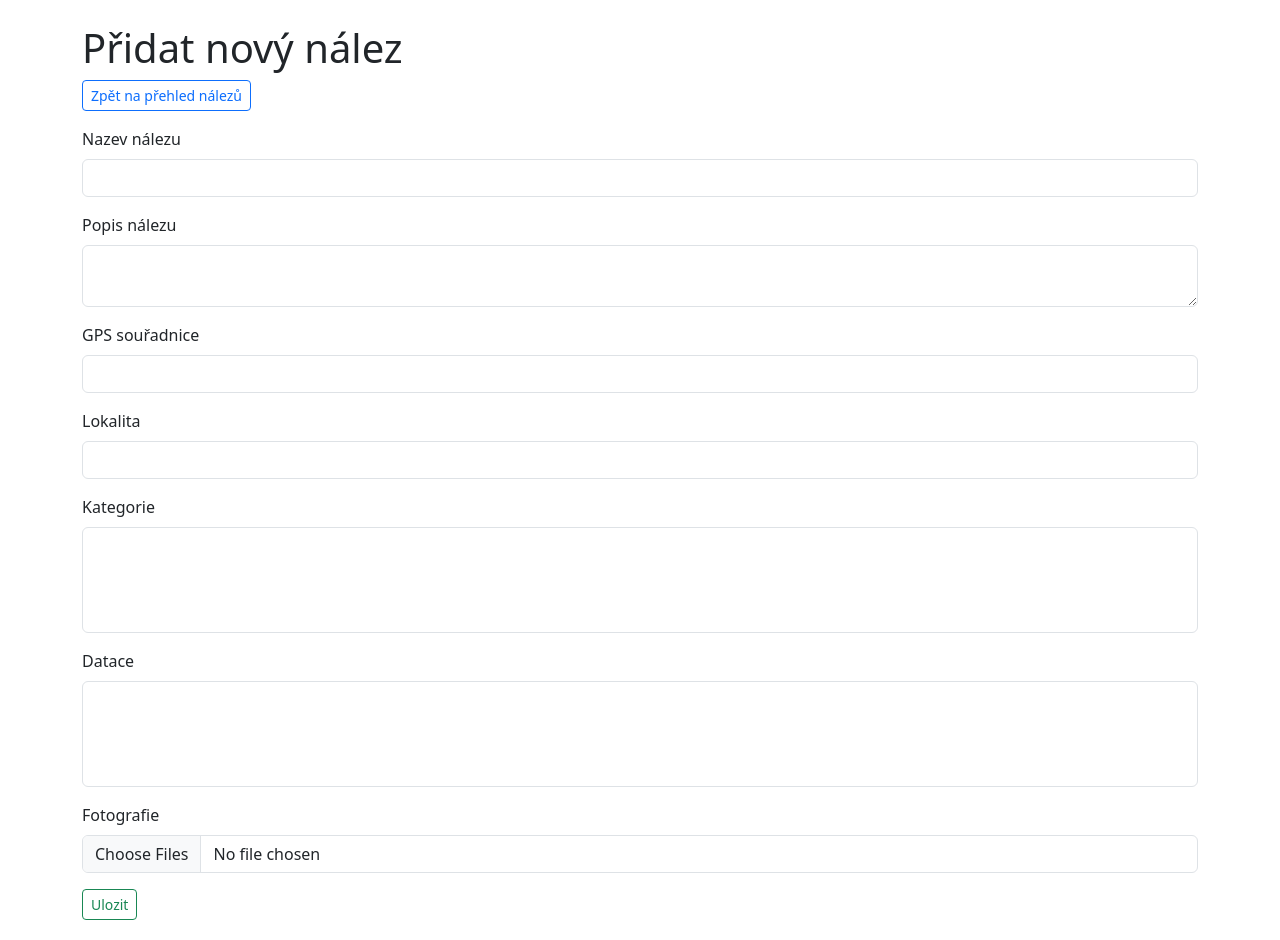
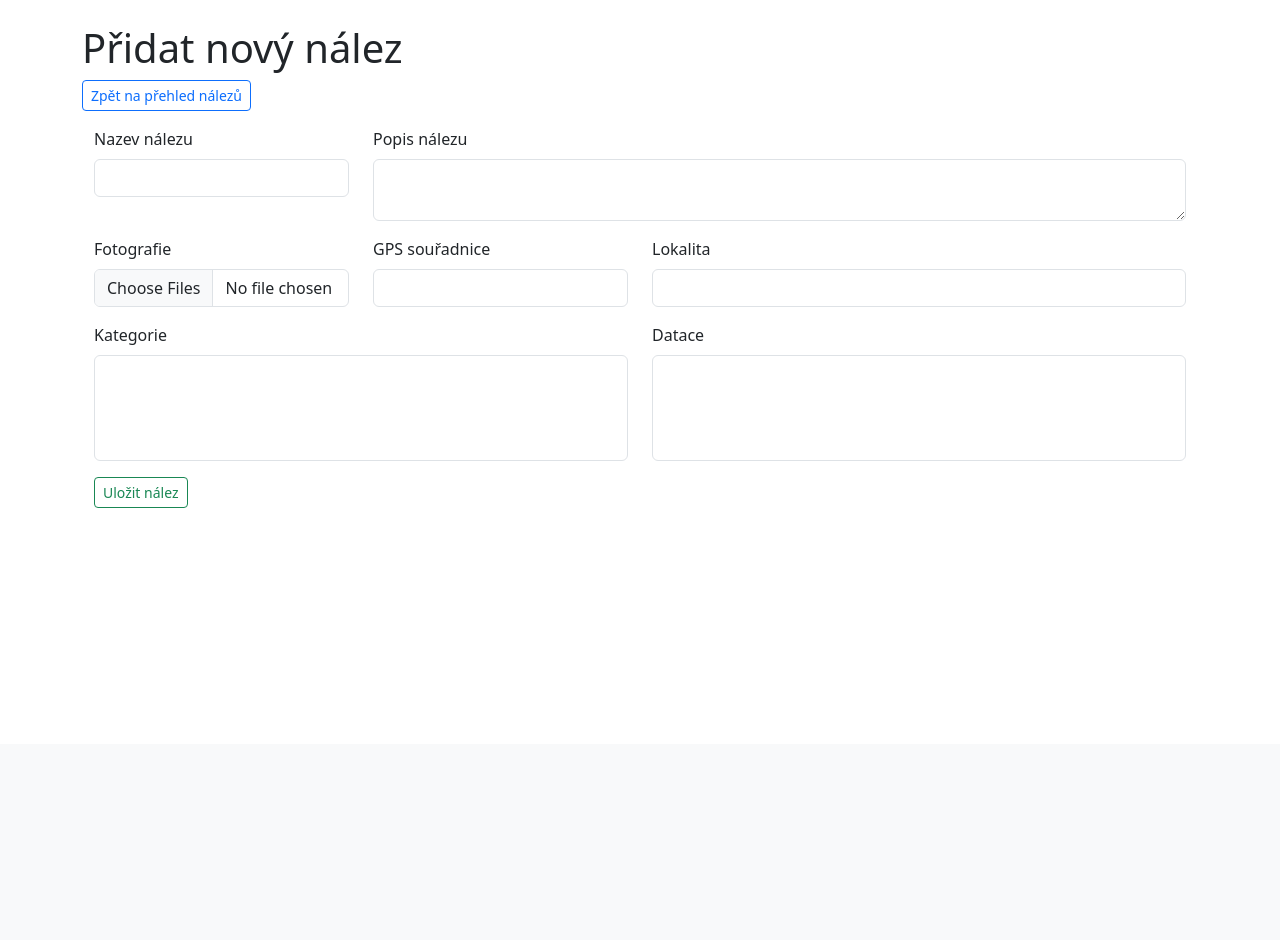
Before and after one commit to jirka8/ArchFlask, a Flask app: template templates/add_item.html in a window 1280 px wide. Shown: the part 56-996 px from the top of the page. After the commit the page ends 564 px from the top, so only its background shows below. Run offline with Flask 3, Linux system fonts and the light colour scheme; the template is opened without the code that fills it: values that come from a table or form of the project are taken from there, others are empty; parts of the project's set-up code (start-up, migrations or seed data) failed here and were passed over; some libraries are stand-ins or nearby versions.

Commit message:
- skoro final formulare pro pridani nalezu

```diff
--- a/templates/add_item.html
+++ b/templates/add_item.html
@@ -4,35 +4,47 @@
 <h1>Přidat nový nález</h1>
 <p><a class="btn btn-outline-primary btn-sm" href="{{ url_for('items') }}" role="button">Zpět na přehled nálezů</a></p>
 <form action name="add_item" method="POST" class="form" role="form">
-    <div class="mb-3 required">
+    <div class="container">
+        <div class="row pb-3">
+            <div class="col-3 required">
                 {{ form.title.label(class="form-label") }}
                 {{ form.title(class="form-control") }}
             </div>
-    <div class="mb-3 required">
+            <div class="col required">
                 {{ form.description.label(class="form-label") }}
                 {{ form.description(class="form-control") }}
             </div>
-    <div class="mb-3">
+        </div>
+        <div class="row pb-3">
+            <div class="col-3">
+                {{ form.images.label(class="form-label") }}
+                {{ form.images(class="form-control") }}
+            </div>
+            <div class="col-3">
                 {{ form.location.label(class="form-label") }}
                 {{ form.location(class="form-control") }}
             </div>
-    <div class="mb-3">
+            <div class="col">
                 {{ form.area_id.label(class="form-label") }}
                 {{ form.area_id(class="form-control") }}
             </div>
-    <div class="mb-3">
+        </div>
+        <div class="row pb-3">
+            <div class="col">
                 {{ form.categories.label(class="form-label") }}
                 {{ form.categories(class="form-control") }}
             </div>
-    <div class="mb-3">
+            <div class="col">
                 {{ form.dating.label(class="form-label") }}
                 {{ form.dating(class="form-control") }}
             </div>
-    <div class="mb-3">
-        {{ form.images.label(class="form-label") }}
-        {{ form.images(class="form-control") }}
         </div>
+        <div class="row pb-3">
+            <div class="col">
                 {{ form.hidden_tag() }}
-    <button type="submit" class="btn btn-outline-success btn-sm">Ulozit</button>
+                <button type="submit" class="btn btn-outline-success btn-sm">Uložit nález</button>
+            </div>
+        </div>
+    </div>
 </form>
 {% endblock %}
```
Lines whose indentation alone changed are shown as unchanged.
